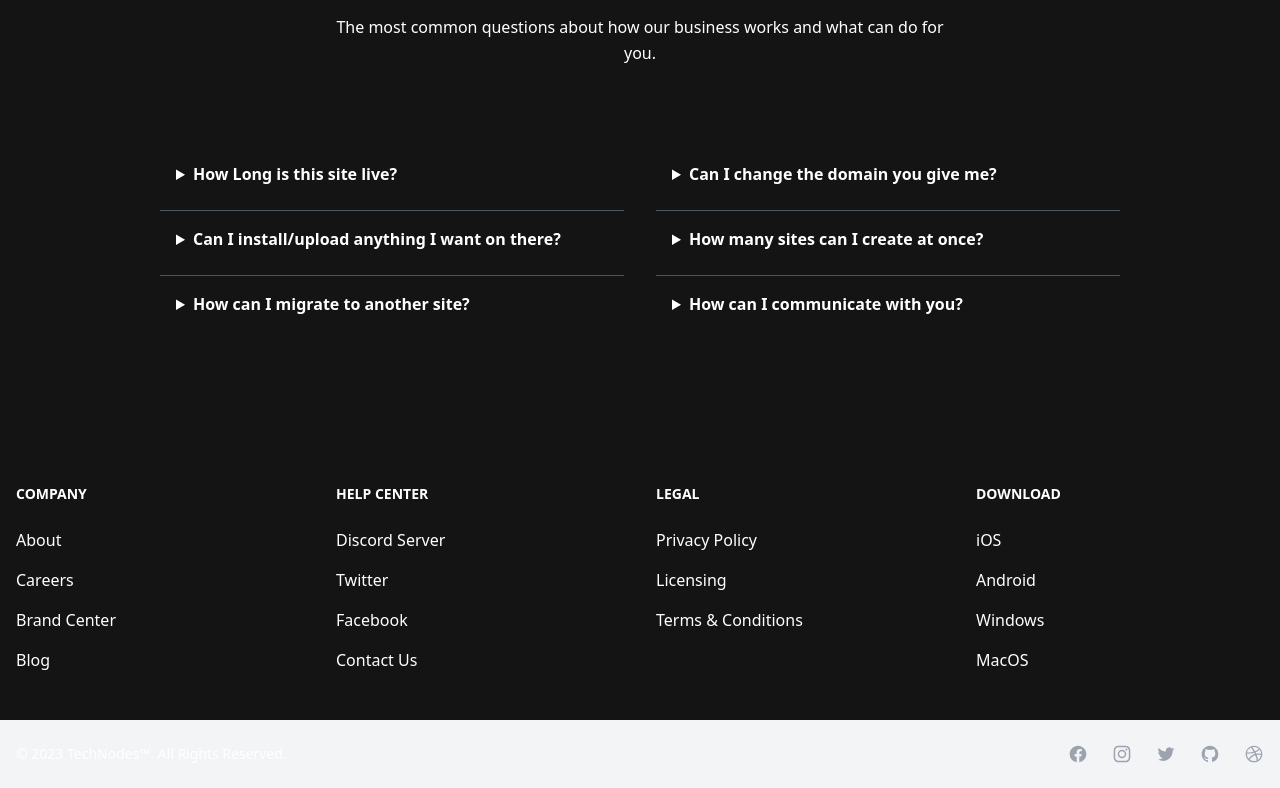
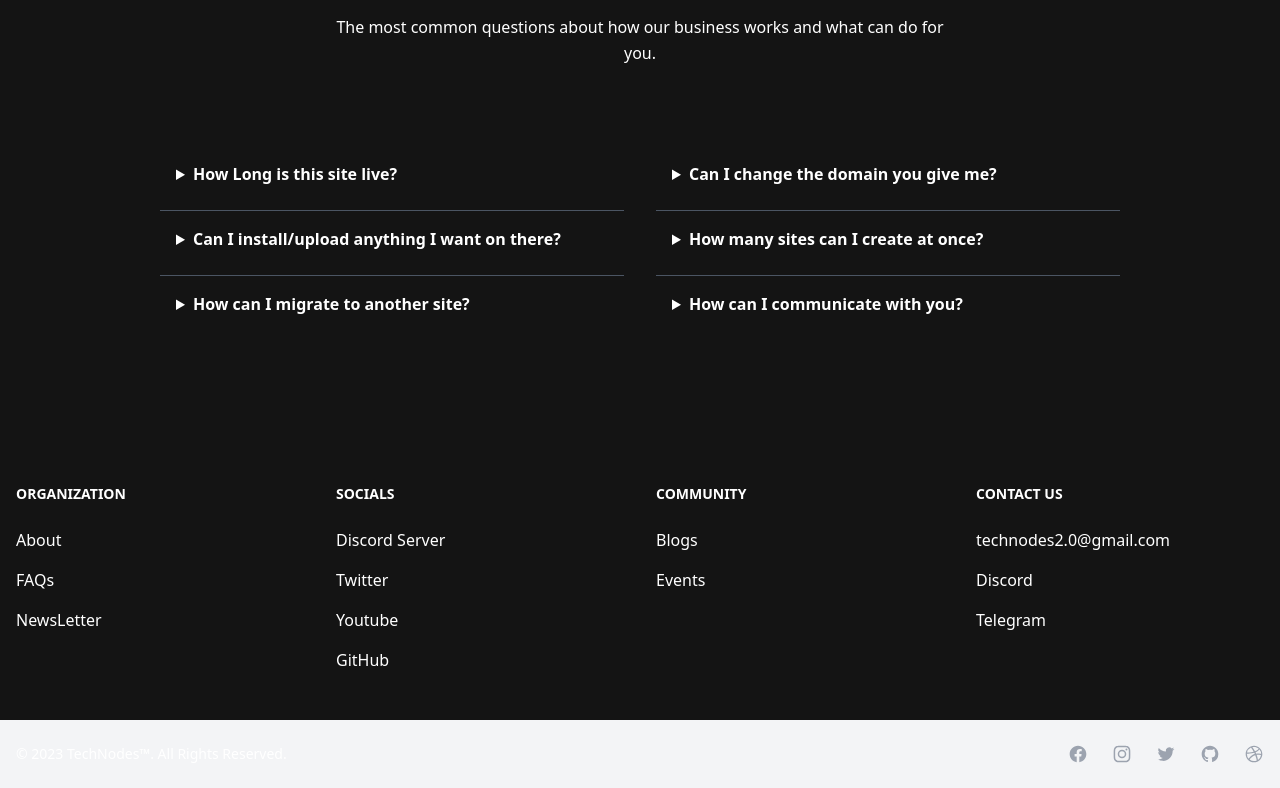
Before and after one commit to TechNodes2-0/TechNode-Community-Website, a React (Vite) app in the folder Technodes/: page / in a window 1280 px wide. Shown: the part 2120-2908 px from the top of the page. Built offline with nearby package versions, Linux system fonts and the light colour scheme.

Commit message:
feat: Event Page

```diff
--- a/Technodes/src/App.jsx
+++ b/Technodes/src/App.jsx
@@ -5,7 +5,7 @@ import Projects from "./Pages/Projects";
 import Team from "./Pages/Team";
 import Error from "./Pages/Error";
 import Navbar from "./components/Navbar";
-import Events from "./Pages/Events";
+import Event from "./Pages/EventPage/Event"
 import Contact from "./Pages/Contact";
 
 export default function App() {
@@ -17,7 +17,7 @@ export default function App() {
         <Routes>
           <Route path="/" element={<Home />}></Route>
           <Route path="/Projects" element={<Projects />}></Route>
-          <Route path="/Event" element={<Events />}></Route>
+          <Route path="/Event" element={<Event />}></Route>
           <Route path="/Team" element={<Team />}></Route>
           <Route path="/Contact" element={<Contact />}></Route>
           <Route path="/Error" element={<Error />}></Route>
--- a/Technodes/src/components/Footer.jsx
+++ b/Technodes/src/components/Footer.jsx
@@ -1,126 +1,110 @@
 import React from "react";
-import { Link } from "react-router-dom"
+import { Link } from "react-router-dom";
 
 export default function Footer() {
   return (
     <div>
-      <footer class="bg-primary ">
-        <div class="mx-auto w-full max-w-screen-xl">
-          <div class="grid grid-cols-2 gap-8 px-4 py-6 lg:py-8 md:grid-cols-4">
+      <footer className="bg-primary ">
+        <div className="mx-auto w-full max-w-screen-xl">
+          <div className="grid grid-cols-2 gap-8 px-4 py-6 lg:py-8 md:grid-cols-4">
             <div>
-              <h2 class="mb-6 text-sm font-semibold text-textcolor uppercase">
-                Company
+              <h2 className="mb-6 text-sm font-semibold text-textcolor uppercase">
+                Organization
               </h2>
-              <ul class="text-textdark font-medium">
-                <li class="mb-4">
-                  <a href="#" class=" hover:underline">
+              <ul className="text-textdark font-medium">
+                <li className="mb-4">
+                  <a href="#" className=" hover:underline">
                     About
                   </a>
                 </li>
-                <li class="mb-4">
-                  <a href="#" class="hover:underline">
-                    Careers
+                <li className="mb-4">
+                  <a href="#" className="hover:underline">
+                    FAQs
                   </a>
                 </li>
-                <li class="mb-4">
-                  <a href="#" class="hover:underline">
-                    Brand Center
-                  </a>
-                </li>
-                <li class="mb-4">
-                  <a href="#" class="hover:underline">
-                    Blog
+                <li className="mb-4">
+                  <a href="#" className="hover:underline">
+                    NewsLetter
                   </a>
                 </li>
               </ul>
             </div>
             <div>
-              <h2 class="mb-6 text-sm font-semibold text-textcolor uppercase">
-                Help center
+              <h2 className="mb-6 text-sm font-semibold text-textcolor uppercase">
+                Socials
               </h2>
-              <ul class="text-textdark font-medium">
-                <li class="mb-4">
-                  <a href="#" class="hover:underline">
+              <ul className="text-textdark font-medium">
+                <li className="mb-4">
+                  <a href="#" className="hover:underline">
                     Discord Server
                   </a>
                 </li>
-                <li class="mb-4">
-                  <a href="#" class="hover:underline">
+                <li className="mb-4">
+                  <a href="#" className="hover:underline">
                     Twitter
                   </a>
                 </li>
-                <li class="mb-4">
-                  <a href="#" class="hover:underline">
-                    Facebook
+                <li className="mb-4">
+                  <a href="#" className="hover:underline">
+                    Youtube
                   </a>
                 </li>
-                <li class="mb-4">
-                <Link to="/Contact">Contact Us</Link>
+                <li className="mb-4">
+                  <Link to="/Contact">GitHub</Link>
                 </li>
               </ul>
             </div>
             <div>
-              <h2 class="mb-6 text-sm font-semibold text-textcolor uppercase">
-                Legal
+              <h2 className="mb-6 text-sm font-semibold text-textcolor uppercase">
+                Community
               </h2>
-              <ul class="text-textdark font-medium">
-                <li class="mb-4">
-                  <a href="#" class="hover:underline">
-                    Privacy Policy
+              <ul className="text-textdark font-medium">
+                <li className="mb-4">
+                  <a href="#" className="hover:underline">
+                    Blogs
                   </a>
                 </li>
-                <li class="mb-4">
-                  <a href="#" class="hover:underline">
-                    Licensing
-                  </a>
-                </li>
-                <li class="mb-4">
-                  <a href="#" class="hover:underline">
-                    Terms &amp; Conditions
+                <li className="mb-4">
+                  <a href="#" className="hover:underline">
+                    Events
                   </a>
                 </li>
               </ul>
             </div>
             <div>
-              <h2 class="mb-6 text-sm font-semibold text-textcolor uppercase ">
-                Download
+              <h2 className="mb-6 text-sm font-semibold text-textcolor uppercase ">
+                Contact us
               </h2>
-              <ul class="text-textdark font-medium">
-                <li class="mb-4">
-                  <a href="#" class="hover:underline">
-                    iOS
+              <ul className="text-textdark font-medium">
+                <li className="mb-4">
+                  <a href="#" className="hover:underline">
+                    technodes2.0@gmail.com
                   </a>
                 </li>
-                <li class="mb-4">
-                  <a href="#" class="hover:underline">
-                    Android
+                <li className="mb-4">
+                  <a href="#" className="hover:underline">
+                    Discord
                   </a>
                 </li>
-                <li class="mb-4">
-                  <a href="#" class="hover:underline">
-                    Windows
-                  </a>
-                </li>
-                <li class="mb-4">
-                  <a href="#" class="hover:underline">
-                    MacOS
+                <li className="mb-4">
+                  <a href="#" className="hover:underline">
+                    Telegram
                   </a>
                 </li>
               </ul>
             </div>
           </div>
-          <div class="px-4 py-6 bg-gray-100 dark:bg-secondary md:flex md:items-center md:justify-between">
-            <span class="text-sm text-textdark dark:text-gray-300 sm:text-center">
-              © 2023 <a href="/">TechNodes™</a>. All Rights
-              Reserved.
+          <div className="px-4 py-6 bg-gray-100 dark:bg-secondary md:flex md:items-center md:justify-between">
+            <span className="text-sm text-textdark dark:text-gray-300 sm:text-center">
+              © 2023 <a href="/">TechNodes™</a>. All Rights Reserved.
             </span>
-            <div class="flex mt-4 space-x-6 sm:justify-center md:mt-0">
+            <div className="flex mt-4 space-x-6 sm:justify-center md:mt-0">
               <a
                 href="#"
-                class="text-gray-400 hover:text-gray-900 dark:hover:text-white"
+                className="text-gray-400 hover:text-gray-900 dark:hover:text-white"
               >
                 <svg
-                  class="w-5 h-5"
+                  className="w-5 h-5"
                   fill="currentColor"
                   viewBox="0 0 24 24"
                   aria-hidden="true"
@@ -131,14 +115,14 @@ export default function Footer() {
                     clip-rule="evenodd"
                   />
                 </svg>
-                <span class="sr-only">Facebook page</span>
+                <span className="sr-only">Facebook page</span>
               </a>
               <a
                 href="#"
-                class="text-gray-400 hover:text-gray-900 dark:hover:text-white"
+                className="text-gray-400 hover:text-gray-900 dark:hover:text-white"
               >
                 <svg
-                  class="w-5 h-5"
+                  className="w-5 h-5"
                   fill="currentColor"
                   viewBox="0 0 24 24"
                   aria-hidden="true"
@@ -149,28 +133,28 @@ export default function Footer() {
                     clip-rule="evenodd"
                   />
                 </svg>
-                <span class="sr-only">Instagram page</span>
+                <span className="sr-only">Instagram page</span>
               </a>
               <a
                 href="#"
-                class="text-gray-400 hover:text-gray-900 dark:hover:text-white"
+                className="text-gray-400 hover:text-gray-900 dark:hover:text-white"
               >
                 <svg
-                  class="w-5 h-5"
+                  className="w-5 h-5"
                   fill="currentColor"
                   viewBox="0 0 24 24"
                   aria-hidden="true"
                 >
                   <path d="M8.29 20.251c7.547 0 11.675-6.253 11.675-11.675 0-.178 0-.355-.012-.53A8.348 8.348 0 0022 5.92a8.19 8.19 0 01-2.357.646 4.118 4.118 0 001.804-2.27 8.224 8.224 0 01-2.605.996 4.107 4.107 0 00-6.993 3.743 11.65 11.65 0 01-8.457-4.287 4.106 4.106 0 001.27 5.477A4.072 4.072 0 012.8 9.713v.052a4.105 4.105 0 003.292 4.022 4.095 4.095 0 01-1.853.07 4.108 4.108 0 003.834 2.85A8.233 8.233 0 012 18.407a11.616 11.616 0 006.29 1.84" />
                 </svg>
-                <span class="sr-only">Twitter page</span>
+                <span className="sr-only">Twitter page</span>
               </a>
               <a
                 href="#"
-                class="text-gray-400 hover:text-gray-900 dark:hover:text-white"
+                className="text-gray-400 hover:text-gray-900 dark:hover:text-white"
               >
                 <svg
-                  class="w-5 h-5"
+                  className="w-5 h-5"
                   fill="currentColor"
                   viewBox="0 0 24 24"
                   aria-hidden="true"
@@ -181,14 +165,14 @@ export default function Footer() {
                     clip-rule="evenodd"
                   />
                 </svg>
-                <span class="sr-only">GitHub account</span>
+                <span className="sr-only">GitHub account</span>
               </a>
               <a
                 href="#"
-                class="text-gray-400 hover:text-gray-900 dark:hover:text-white"
+                className="text-gray-400 hover:text-gray-900 dark:hover:text-white"
               >
                 <svg
-                  class="w-5 h-5"
+                  className="w-5 h-5"
                   fill="currentColor"
                   viewBox="0 0 24 24"
                   aria-hidden="true"
@@ -199,7 +183,7 @@ export default function Footer() {
                     clip-rule="evenodd"
                   />
                 </svg>
-                <span class="sr-only">Dribbble account</span>
+                <span className="sr-only">Dribbble account</span>
               </a>
             </div>
           </div>
--- /dev/null
+++ b/Technodes/src/components/core/Eventpage/EventCard.jsx
@@ -0,0 +1,44 @@
+import { FaGithub } from "react-icons/fa";
+
+const DetailCard = ({ image, title, description, url, btnText, git }) => {
+  return (
+    <>
+      <div className="overflow-hidden rounded-2xl bg-content/5 p-4 bg-[#1f1f1f]">
+        <img
+          src={image}
+          className="aspect-video w-full rounded-lg object-cover object-center"
+          alt={title + "banner"}
+        />
+        <div className="pt-6 pb-3">
+          <h3>{title}</h3>
+          <p className="mt-2">{description}</p>
+          <div className="mt-4 flex gap-2">
+            <a
+              href="#_"
+              className="inline-flex items-center justify-center w-full px-6 py-3 mb-2 text-lg text-white bg-secondary rounded-md  sm:w-auto sm:mb-0"
+              data-primary="green-400"
+              data-rounded="rounded-2xl"
+              data-primary-reset="{}"
+            >
+              Get Started
+              <svg
+                className="w-4 h-4 ml-1"
+                xmlns="http://www.w3.org/2000/svg"
+                viewBox="0 0 20 20"
+                fill="currentColor"
+              >
+                <path
+                  fill-rule="evenodd"
+                  d="M10.293 3.293a1 1 0 011.414 0l6 6a1 1 0 010 1.414l-6 6a1 1 0 01-1.414-1.414L14.586 11H3a1 1 0 110-2h11.586l-4.293-4.293a1 1 0 010-1.414z"
+                  clip-rule="evenodd"
+                ></path>
+              </svg>
+            </a>
+          </div>
+        </div>
+      </div>
+    </>
+  );
+};
+
+export default DetailCard;
--- /dev/null
+++ b/Technodes/src/components/core/Eventpage/EventCards.jsx
@@ -0,0 +1,34 @@
+import React from 'react'
+import EventCard from './EventCard'
+
+export default function EventCards() {
+  return (
+    <section id='events' className='bg-[#141414]'>
+    <div className='layout py-20'>
+      <h1 className='h1'> Events </h1>
+      <hr className='styled-hr my-6' />
+      <div className='grid grid-cols-1 gap-6 md:grid-cols-2 lg:grid-cols-3'>
+        {eventsData2.map((event) => (
+          <EventCard {...event} key={event.image} />
+        ))}
+      </div>
+    </div>
+  </section>
+  )
+}
+
+
+
+// Event Data section for the Event Cards
+
+const eventsData2 = [
+    {
+      title: 'Hacktoberfest 2021',
+      description:
+        'Hacktoberfest is an annual month-long celebration of open-source software run by DigitalOcean. It encourages individuals of all skill levels to engage with open-source software during the month of October and is open to everyone in our global community.',
+      image: "https://events.mlh.io/rails/active_storage/representations/redirect/eyJfcmFpbHMiOnsibWVzc2FnZSI6IkJBaHBBakVhIiwiZXhwIjpudWxsLCJwdXIiOiJibG9iX2lkIn19--ec16f7fc3d72121459ba4bcd45d5073a195ae5b4/eyJfcmFpbHMiOnsibWVzc2FnZSI6IkJBaDdCem9MWm05eWJXRjBTU0lJY0c1bkJqb0dSVlE2QzNKbGMybDZaVWtpRGpFeU1EQjROakF3SVFZN0JsUT0iLCJleHAiOm51bGwsInB1ciI6InZhcmlhdGlvbiJ9fQ==--bb74e2531ca3e0ee463ad8c55d04110fcf863b74/MLH@2x-8.png",
+      url: 'https://events.mlh.io/events/10181-hack-this-fall-x-hacktoberfest-23-in-person-edition',
+      btnText: 'Know more',
+    },
+
+  ];
```
Also changed, not shown: Technodes/src/Pages/EventPage/Event.jsx (added, +16 -0 lines), Technodes/src/components/EventCards.jsx (deleted, +0 -17 lines), Technodes/src/components/core/Eventpage/Herosection.jsx (added, +44 -0 lines).
